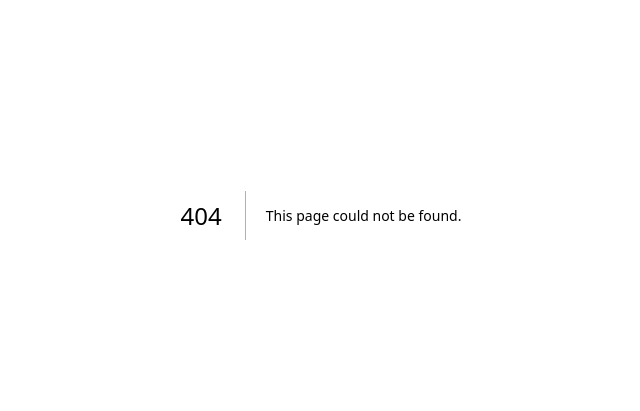
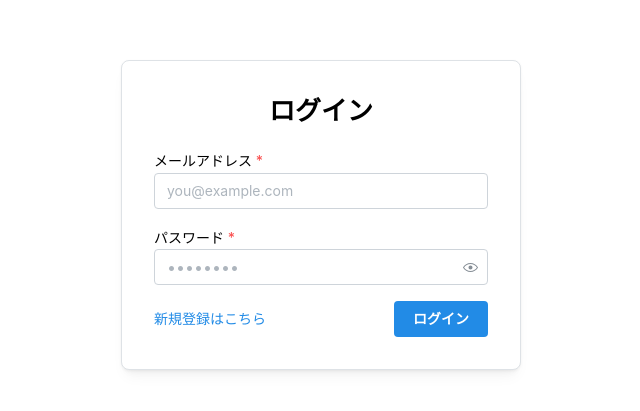
Before and after one commit to kazama1209/agri-app-demo-frontend, a Next.js app: page /login in a window 1280 px wide. Before the commit this address had no page. Shown: the part 185-596 px from the top of the page, without its empty margins (319-959 px from the left). Built offline with nearby package versions, Linux system fonts and the light colour scheme.

Commit message:
Create LoginPage

```diff
--- /dev/null
+++ b/src/app/login/page.tsx
@@ -0,0 +1,112 @@
+'use client';
+
+import { useState } from 'react';
+import { useRouter } from 'next/navigation';
+import {
+  TextInput,
+  PasswordInput,
+  Button,
+  Paper,
+  Title,
+  Stack,
+  Group,
+  Anchor,
+  Box,
+} from '@mantine/core';
+import { notifications } from '@mantine/notifications';
+
+export default function LoginPage() {
+  const router = useRouter();
+  const [email, setEmail] = useState<string>('');
+  const [password, setPassword] = useState<string>('');
+  const [loading, setLoading] = useState<boolean>(false);
+
+  const handleSubmit = async (e: React.FormEvent) => {
+    e.preventDefault();
+    setLoading(true);
+
+    try {
+      const res = await fetch('/api/v1/login', {
+        method: 'POST',
+        headers: { 'Content-Type': 'application/json' },
+        body: JSON.stringify({ email, password }),
+      });
+
+      if (res.ok) {
+        notifications.show({
+          title: 'ログイン成功',
+          message: 'マイページへ移動します',
+          color: 'green',
+        });
+        router.push('/mypage');
+      } else {
+        notifications.show({
+          title: 'ログイン失敗',
+          message: 'メールアドレスまたはパスワードが間違っています',
+          color: 'red',
+        });
+      }
+    } catch (error) {
+      notifications.show({
+        title: 'エラー',
+        message: '通信エラーが発生しました',
+        color: 'red',
+      });
+      console.error('Login error:', error);
+    } finally {
+      setLoading(false);
+    }
+  };
+
+  return (
+    <Box
+      style={{
+        display: 'flex',
+        justifyContent: 'center',
+        alignItems: 'center',
+        height: '100vh',
+      }}
+    >
+      <Paper
+        radius="md"
+        p="xl"
+        withBorder
+        maw={400}
+        w="100%"
+        shadow="sm"
+      >
+        <Title order={2} ta="center" mb="lg">
+          ログイン
+        </Title>
+
+        <form onSubmit={handleSubmit}>
+          <Stack>
+            <TextInput
+              label="メールアドレス"
+              placeholder="you@example.com"
+              value={email}
+              onChange={(e) => setEmail(e.currentTarget.value)}
+              required
+            />
+            <PasswordInput
+              label="パスワード"
+              placeholder="••••••••"
+              value={password}
+              onChange={(e) => setPassword(e.currentTarget.value)}
+              required
+            />
+          </Stack>
+
+          <Group justify="space-between" mt="md">
+            <Anchor size="sm" href="/signup">
+              新規登録はこちら
+            </Anchor>
+            <Button type="submit" loading={loading}>
+              ログイン
+            </Button>
+          </Group>
+        </form>
+      </Paper>
+    </Box>
+  );
+}
```
